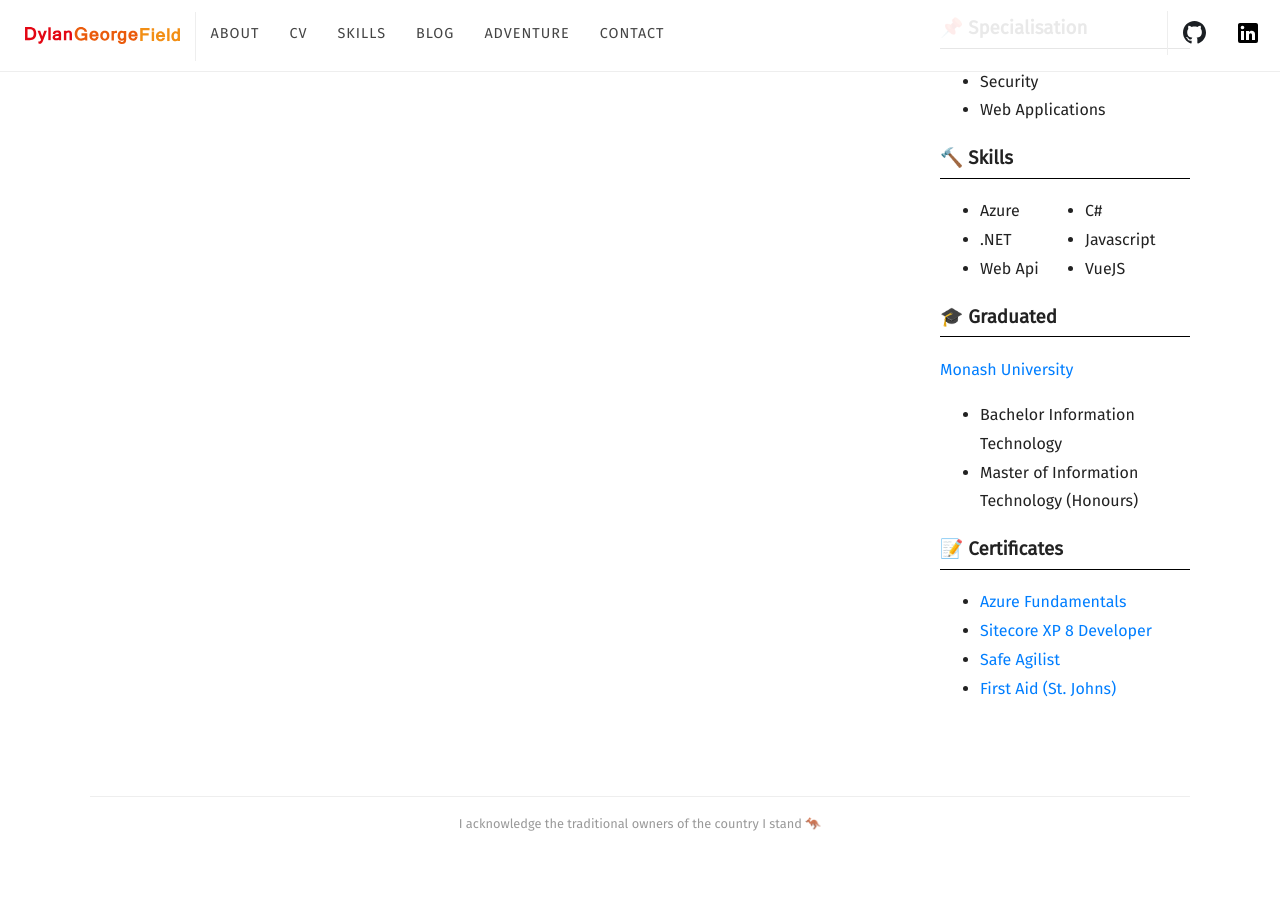
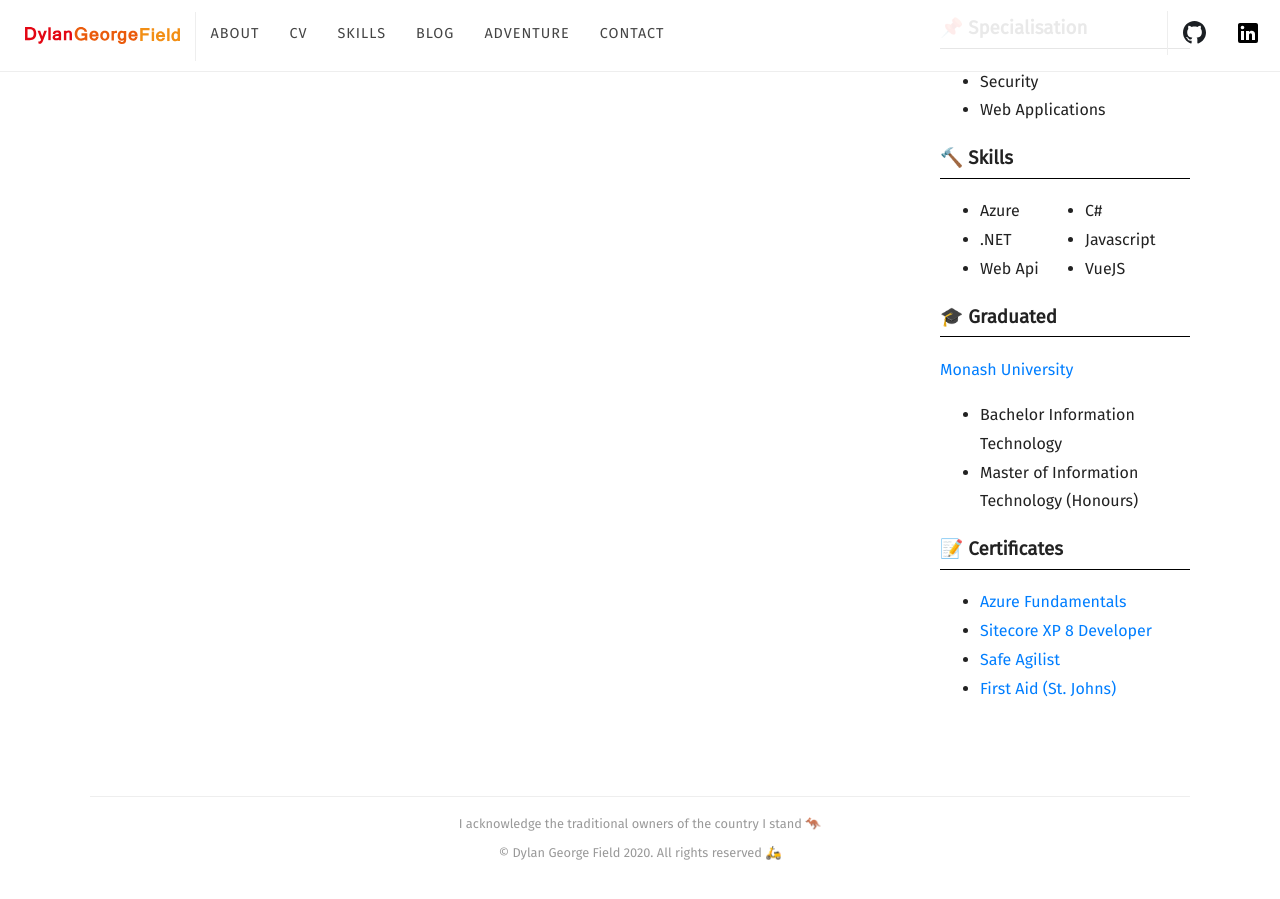
Before and after one commit to Dylan-George-Field/software.georgefield.com.au, a Jekyll site: the page built from contact-success.html, in a window 1280 px wide and 900 px high, scrolled down 523 px. Built offline with Jekyll 4.4.1, drawn with Linux system fonts in a browser that asks for light colours; some web fonts are replaced; before the commit the page ends 1394 px from its top, so only the background shows below that.

Commit message:
Revert "Remove 'rights reserved' at footer"
This reverts commit d6bae30b084c566c8ef39e42011474a8c4483c8d.

```diff
--- a/_layouts/default.html
+++ b/_layouts/default.html
@@ -39,7 +39,8 @@
 			<div class="container">
 				<hr>
 				<p>
-					I acknowledge the traditional owners of the country I stand 🦘
+					I acknowledge the traditional owners of the country I stand 🦘</br>
+					&copy; {{ site.title }} {{ site.time | date: "%Y" }}. All rights reserved 🛵
 				</p>
 			</div>
 		</footer>
```
